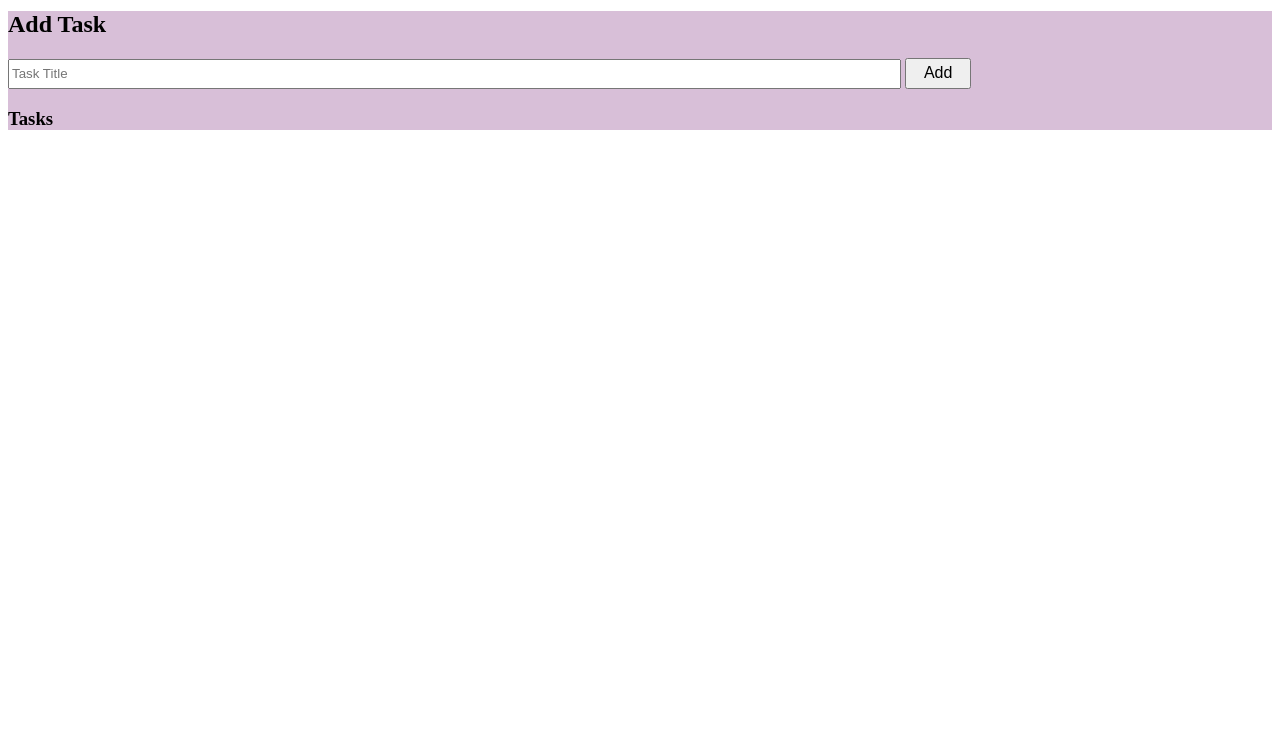
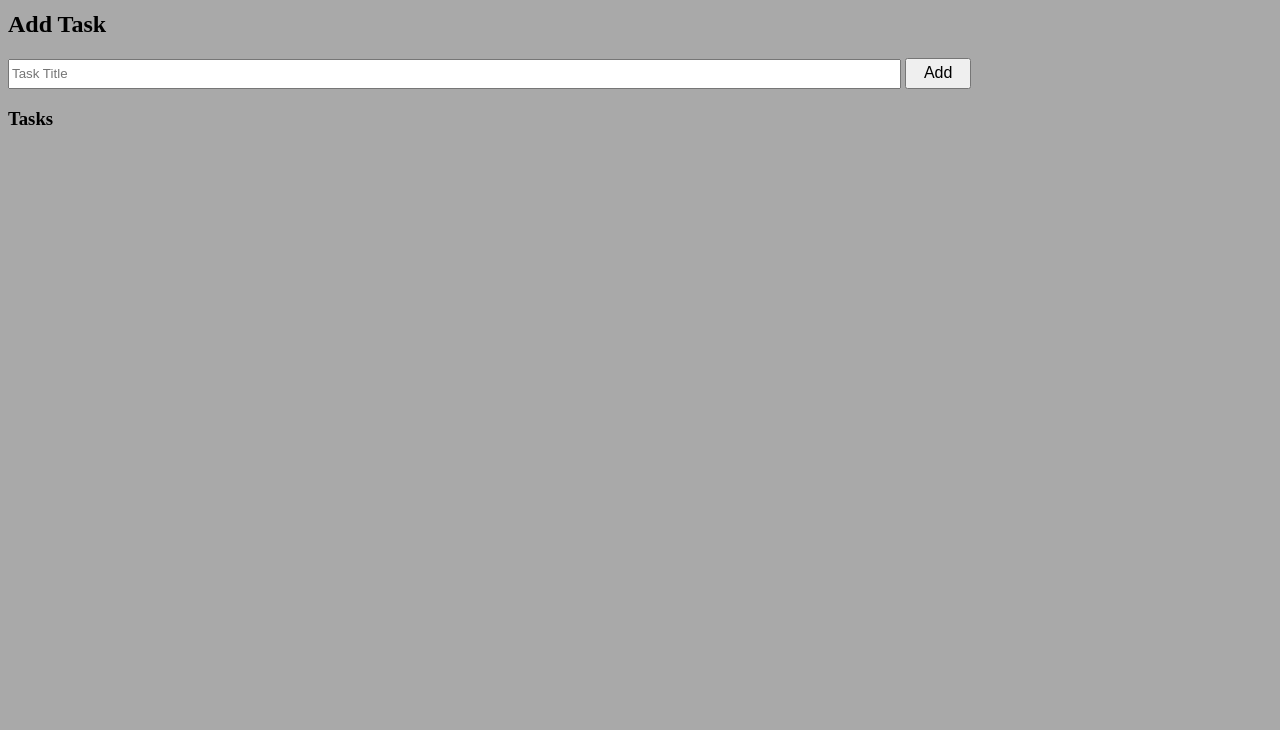
Before and after one commit to puja-ojha-indexnine/Todo-List, a website built with webpack: page dist/index.html in a window 1280 px wide. Shown: the part 70-800 px from the top of the page. Built offline with nearby package versions, Linux system fonts and the light colour scheme.

Commit message:
update code

```diff
--- a/dist/css/styles.css
+++ b/dist/css/styles.css
@@ -10,16 +10,19 @@ strong {
     font-size: 30pt;
 }
 
-.container {
-    background-color: thistle;
+body {
+    background-color: darkgrey;
 }
 
 .form-control {
 
     height: 18pt;
     width: 70%;
+
 }
-
+.list-group {
+    background-color: lightgrey;
+}
 .btn-submit {
     height: 23pt;
     width: 50pt;
--- a/dist/index.html
+++ b/dist/index.html
@@ -5,6 +5,7 @@
     <meta charset="UTF-8">
     <meta name="viewport" content="width=device-width, initial-scale=1.0">
     <link rel="stylesheet" href="css/styles.css">
+    <link rel="todo icon" href="images/todo-list-logo.png">
     <title>To Do List</title>
 
 </head>
```
